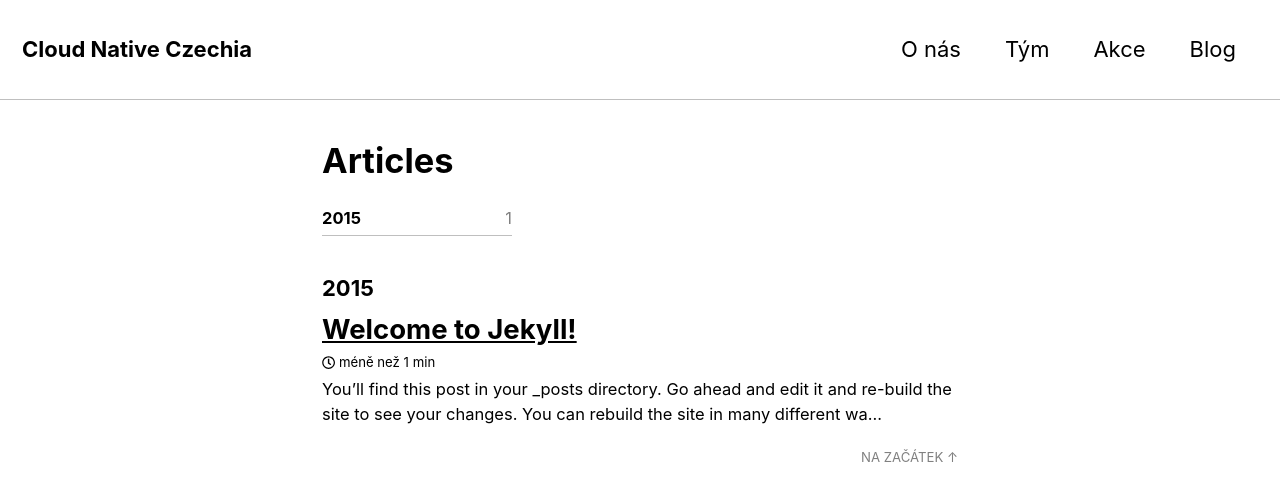
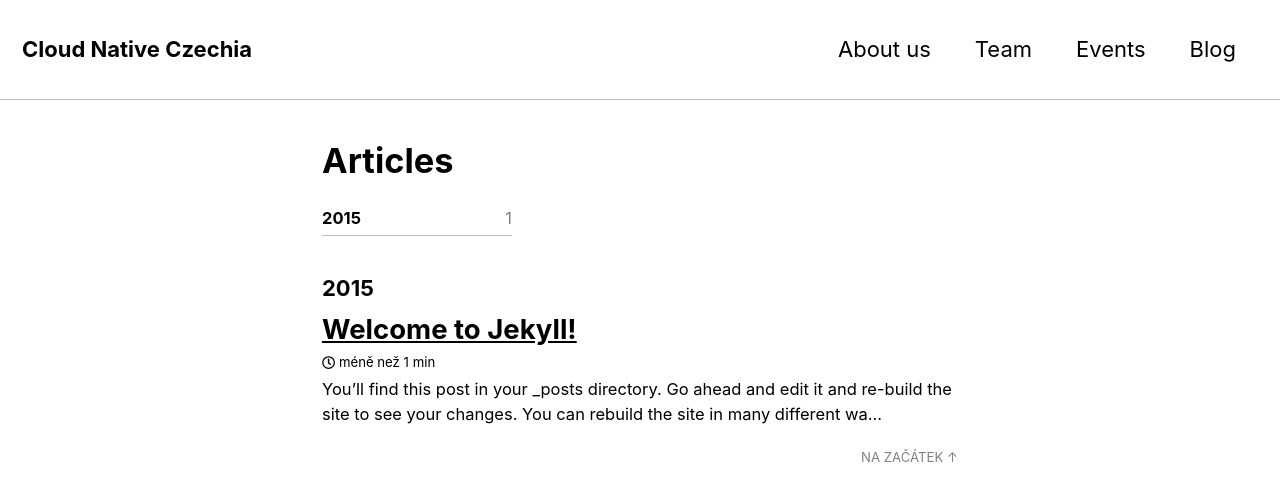
Before and after one commit to petomalina/cloudnativecz.github.io, a Jekyll site: the page built from _pages/posts_archive.md, in a window 1280 px wide and 900 px high. Shown: the top 501 px of the window. Built offline with Jekyll 4.4.1, drawn with Linux system fonts in a browser that asks for light colours; nearby versions of some CDN libraries.

Commit message:
Translate navigation

```diff
--- a/_data/navigation.yml
+++ b/_data/navigation.yml
@@ -1,10 +1,10 @@
 # main links
 main:
-  - title: "O nás"
+  - title: "About us"
     url: /#about_us
-  - title: "Tým"
+  - title: "Team"
     url: /#team
-  - title: "Akce"
+  - title: "Events"
     url: /events/
   - title: "Blog"
     url: /blog/
```
